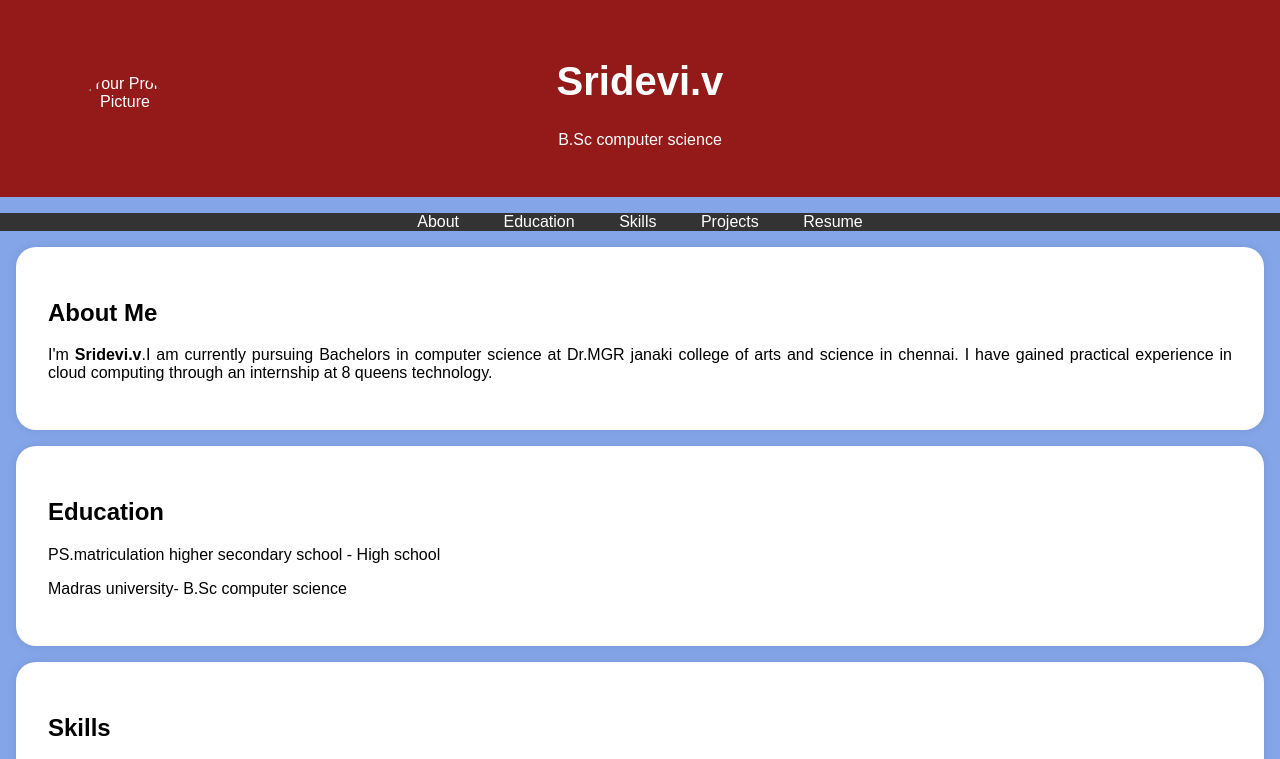
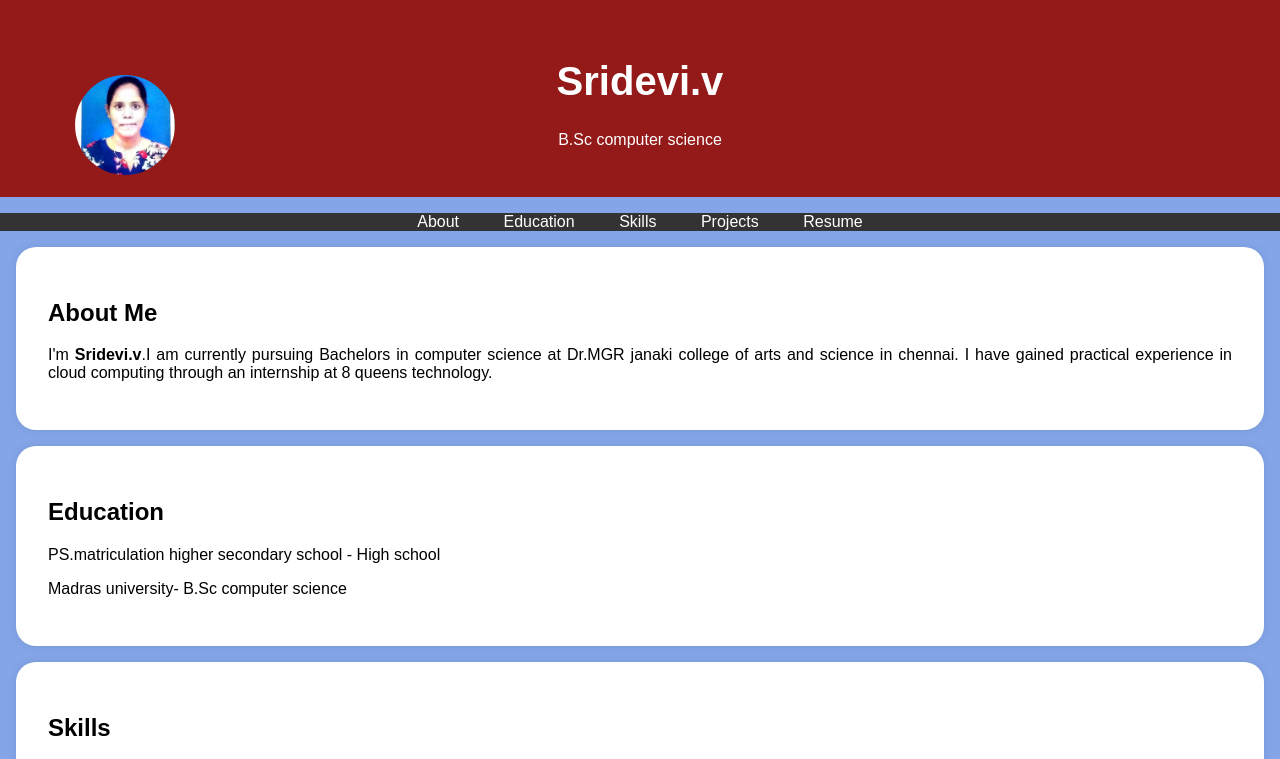
Before and after one commit to Sridevi-2006/Digital-portfolio, a plain HTML site: page index.html in a window 1280 px wide. Shown: the top 759 px of the page. Drawn offline with Linux system fonts and the light colour scheme.

Commit message:
Update index.html

```diff
--- a/index.html
+++ b/index.html
@@ -95,7 +95,7 @@
     <header>
         <div class="header-content">
             <!-- Add your profile picture here -->
-            <img src="passport photo.jpg" alt="Your Profile Picture" class="profile-picture">
+            <img src="Sridevi .jpg" alt="Your Profile Picture" class="profile-picture">
             <h1>Sridevi.v</h1>
             <p>B.Sc computer science</p>
         </div>
```
